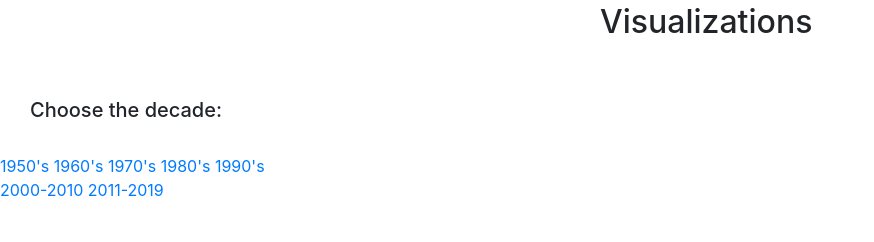
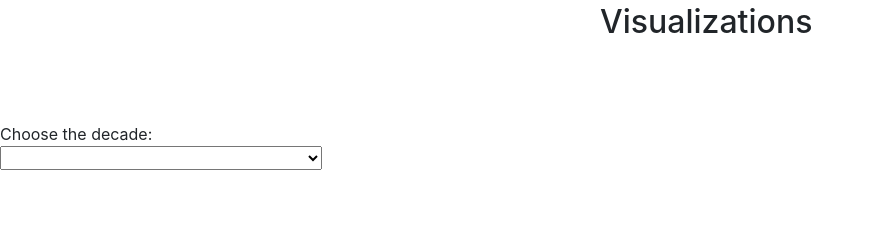
Before and after one commit to powest3/music-timemachine-app, a Flask app: page /Songs.html in a window 1280 px wide. Shown: the part 700-942 px from the top of the page, without its empty margins (0-874 px from the left). Before the commit the page ends 896 px from the top, so only its background shows below. Run offline with Flask 2, Linux system fonts and the light colour scheme; lists and menus that the app fills with data are empty; parts of the project's set-up code (start-up, migrations or seed data) failed here and were passed over; some libraries are stand-ins or nearby versions.

Commit message:
Update Songs.html

```diff
--- a/templates/Songs.html
+++ b/templates/Songs.html
@@ -123,16 +123,21 @@
   <div class="row">
     <div class="col-md-3 col-sm-12">
 
-        <h5 style="padding:0 30px">Choose the decade: </h5>
+      <!-- <h5 style="padding:0 30px">Choose the decade: </h5> -->
       <br>
-        <div class="vertical-menu">
-          <a href="#" id="50s" onclick="(this.id); return false;">1950's</a>
-          <a href="#" id="60s" onclick="(this.id); return false;">1960's</a>
+      <div class="well">
+        <span>Choose the decade:</span>
+        <select style="padding:0 150px" id="selArtist" onchange="optionChanged(this.value)"></select>
+      </div>
+      <!-- <div class="vertical-menu">
+          <a href="#" id="50s" onclick="(this.id);">50s</a>
+          <a href="#" id="60s" onclick="(this.id); return false;">60s</a>
           <a href="#" id="70s" onclick="(this.id); return false;">1970's</a>
           <a href="#" id="80s" onclick="(this.id); return false;">1980's</a>
           <a href="#" id="90s" onclick="(this.id); return false;">1990's</a>
-          <a href="#" id="10s" onclick="(this.id); return false;">2000-2010</a>
-          <a href="#" id="11s" onclick="(this.id); return false;">2011-2019</a>
+          <a href="#" id="2000s" onclick="(this.id); return false;">2000-2010</a>
+          <a href="#" id="2010s" onclick="(this.id); return false;">2011-2019</a>
+
 
 
 
@@ -160,8 +165,10 @@
 
     </div>
 
+
   </div>
-        <div class="col-md-9 col-sm-12">
+  <div class="col-md-3 col-sm-12"></div>
+  <div class="col-md-9 col-sm-12"></div>
     <br>
     <br>
     <div id="WordChart">
```
Lines whose indentation alone changed are shown as unchanged.
